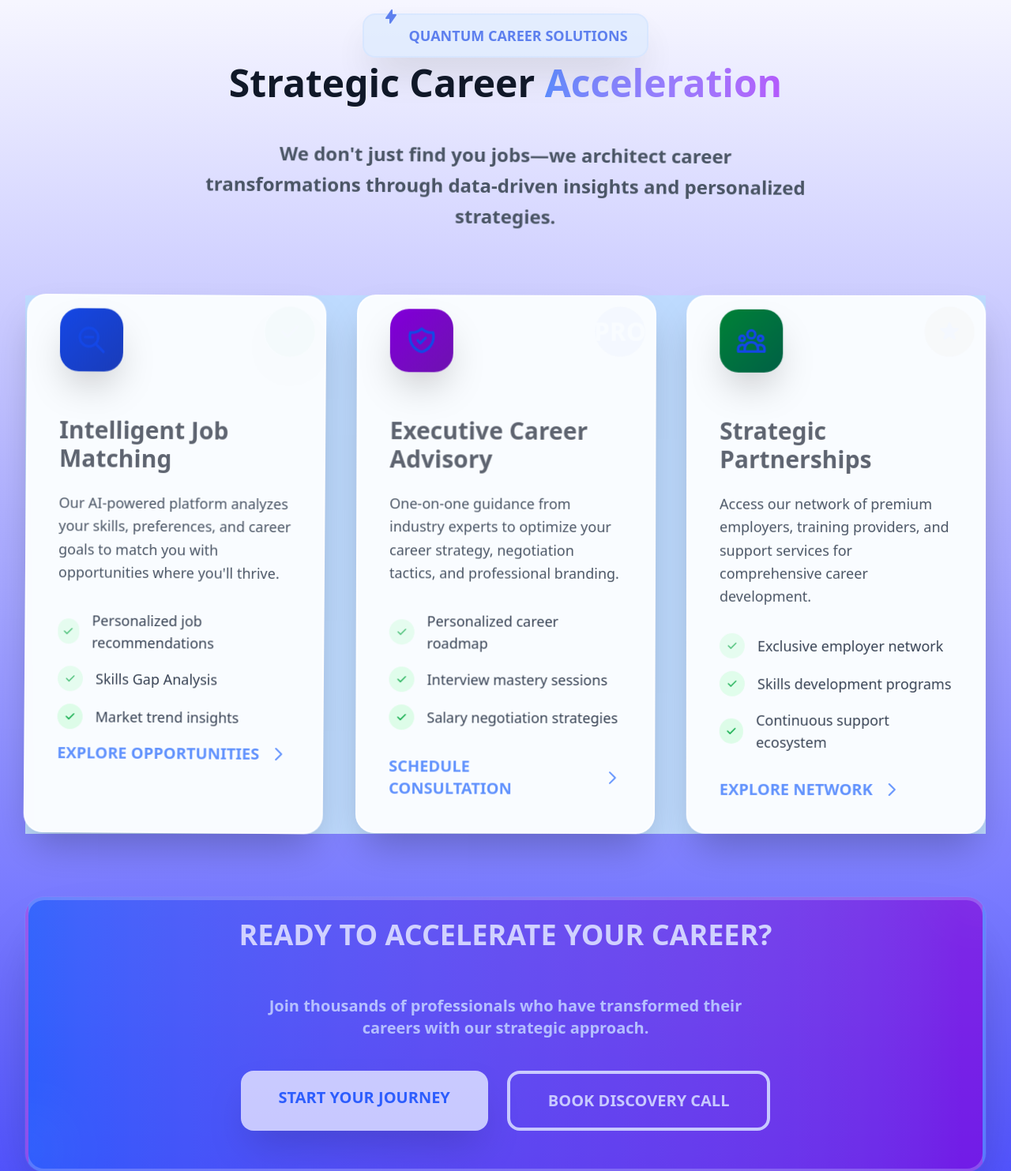
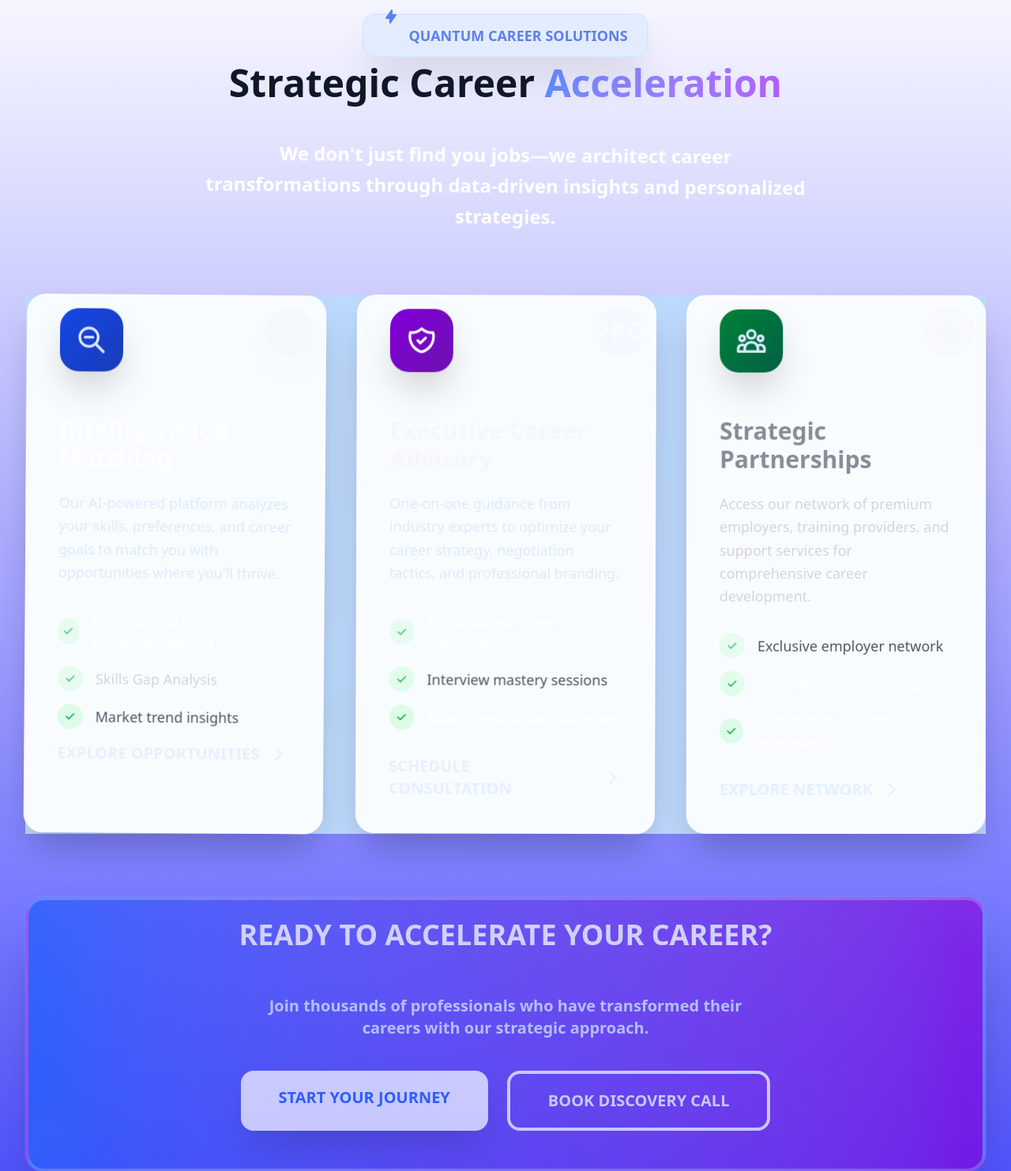
Before and after one commit to Elliot-87/YOUTHCENTRE, a Django app: page / in a window 1280 px wide. Shown: the part 1118-2601 px from the top of the page at 79% size. Run offline with Django 5.2, Linux system fonts and the light colour scheme; data comes from the database, SQL or seed files in the repository; style sheets or scripts are compiled from the project's sources; some libraries are stand-ins or nearby versions.

Commit message:
sidebar/home/featurd

```diff
--- a/templates/jobs/home.html
+++ b/templates/jobs/home.html
@@ -101,7 +101,7 @@
             <h2 class="text-5xl font-black text-gray-900 mb-6 animate-bounce">
                 Strategic Career <span class="text-transparent bg-clip-text bg-gradient-to-r from-blue-600 to-purple-600 animate-pulse">Acceleration</span>
             </h2>
-            <p class="text-2xl text-gray-600 max-w-3xl mx-auto leading-relaxed font-bold animate-float">
+            <p class="text-2xl text-white max-w-3xl mx-auto leading-relaxed font-bold animate-float">
                 We don't just find you jobs—we architect career transformations through data-driven insights and personalized strategies.
             </p>
         </div>
@@ -114,7 +114,7 @@
                 <!-- QUANTUM ICON -->
                 <div class="relative mb-8">
                     <div class="w-20 h-20 bg-gradient-to-br from-blue-700 to-blue-800 rounded-3xl flex items-center justify-center shadow-2xl group-hover:scale-125 group-hover:rotate-12 transition-all duration-500 animate-bounce">
-                        <svg class="w-10 h-10 text-blue-700" fill="none" stroke="currentColor" viewBox="0 0 24 24">
+                        <svg class="w-10 h-10 text-blue-100" fill="none" stroke="currentColor" viewBox="0 0 24 24">
                             <path stroke-linecap="round" stroke-linejoin="round" stroke-width="2" d="M21 21l-6-6m2-5a7 7 0 11-14 0 7 7 0 0114 0zM13 10H7"/>
                         </svg>
                     </div>
@@ -125,13 +125,13 @@
                     </div>
                 </div>
 
-                <h3 class="text-3xl font-black text-gray-900 mb-6 animate-pulse">Intelligent Job Matching</h3>
-                <p class="text-gray-600 mb-8 leading-relaxed text-lg font-medium">
+                <h3 class="text-3xl font-black text-white mb-6 animate-pulse">Intelligent Job Matching</h3>
+                <p class="text-blue-100 mb-8 leading-relaxed text-lg font-medium">
                     Our AI-powered platform analyzes your skills, preferences, and career goals to match you with opportunities where you'll thrive.
                 </p>
 
                 <ul class="space-y-4 mb-8">
-                    <li class="flex items-center text-gray-700 text-lg font-medium">
+                    <li class="flex items-center text-white text-lg font-medium">
                         <div class="w-8 h-8 bg-green-100 rounded-2xl flex items-center justify-center mr-4 animate-pulse">
                             <svg class="w-4 h-4 text-green-600" fill="currentColor" viewBox="0 0 20 20">
                                 <path fill-rule="evenodd" d="M16.707 5.293a1 1 0 010 1.414l-8 8a1 1 0 01-1.414 0l-4-4a1 1 0 011.414-1.414L8 12.586l7.293-7.293a1 1 0 011.414 0z" clip-rule="evenodd"/>
@@ -140,7 +140,7 @@
                         Personalized job recommendations
                     </li>
                     <ul class="space-y-4">
-    <li class="flex items-center text-gray-700 text-lg font-medium">
+    <li class="flex items-center text-gray-300 text-lg font-medium">
         <div class="w-8 h-8 bg-green-100 rounded-2xl flex items-center justify-center mr-4 animate-pulse">
             <svg class="w-4 h-4 text-green-600" fill="currentColor" viewBox="0 0 20 20">
                 <path fill-rule="evenodd" d="M16.707 5.293a1 1 0 010 1.414l-8 8a1 1 0 01-1.414 0l-4-4a1 1 0 011.414-1.414L8 12.586l7.293-7.293a1 1 0 011.414 0z" clip-rule="evenodd"/>
@@ -148,7 +148,7 @@
         </div>
         Skills Gap Analysis
     </li>
-     <li class="flex items-center text-gray-700 text-lg font-medium">
+     <li class="flex items-center text-gray-600 text-lg font-medium">
                         <div class="w-8 h-8 bg-green-100 rounded-2xl flex items-center justify-center mr-4 animate-pulse" style="animation-delay: 0.4s;">
                             <svg class="w-4 h-4 text-green-600" fill="currentColor" viewBox="0 0 20 20">
                                 <path fill-rule="evenodd" d="M16.707 5.293a1 1 0 010 1.414l-8 8a1 1 0 01-1.414 0l-4-4a1 1 0 011.414-1.414L8 12.586l7.293-7.293a1 1 0 011.414 0z" clip-rule="evenodd"/>
@@ -158,7 +158,7 @@
                     </li>
                 </ul>
 
-                <a href="{% url 'jobs:vacancy_list' %}" class="group/link inline-flex items-center text-blue-600 font-black text-xl group-hover:text-blue-700 transition-colors animate-pulse">
+                <a href="{% url 'jobs:vacancy_list' %}" class="group/link inline-flex items-center text-blue-100 font-black text-xl group-hover:text-blue-700 transition-colors animate-pulse">
                     EXPLORE OPPORTUNITIES
                     <svg class="w-6 h-6 ml-3 group-hover/link:translate-x-3 group-hover/link:rotate-45 transition-transform duration-500" fill="none" stroke="currentColor" viewBox="0 0 24 24">
                         <path stroke-linecap="round" stroke-linejoin="round" stroke-width="2" d="M9 5l7 7-7 7"/>
@@ -170,7 +170,7 @@
             <div class="group relative bg-white/90 backdrop-blur-sm rounded-3xl p-10 shadow-2xl hover:shadow-4xl transition-all duration-700 border-2 border-white/60 hover:border-purple-500/50 transform hover:-translate-y-6 hover:scale-105 animate-float hover:animate-bounce" style="animation-delay: 0.2s;">
                 <div class="relative mb-8">
                     <div class="w-20 h-20 bg-gradient-to-br from-purple-700 to-purple-800 rounded-3xl flex items-center justify-center shadow-2xl group-hover:scale-125 group-hover:rotate-12 transition-all duration-500 animate-bounce">
-                        <svg class="w-10 h-10 text-blue-700" fill="none" stroke="currentColor" viewBox="0 0 24 24">
+                        <svg class="w-10 h-10 text-white" fill="none" stroke="currentColor" viewBox="0 0 24 24">
                             <path stroke-linecap="round" stroke-linejoin="round" stroke-width="2" d="M9 12l2 2 4-4m5.618-4.016A11.955 11.955 0 0112 2.944a11.955 11.955 0 01-8.618 3.04A12.02 12.02 0 003 9c0 5.591 3.824 10.29 9 11.622 5.176-1.332 9-6.03 9-11.622 0-1.042-.133-2.052-.382-3.016z"/>
                         </svg>
                     </div>
@@ -179,13 +179,13 @@
                     </div>
                 </div>
 
-                <h3 class="text-3xl font-black text-gray-900 mb-6 animate-pulse">Executive Career Advisory</h3>
-                <p class="text-gray-600 mb-8 leading-relaxed text-lg font-medium">
+                <h3 class="text-3xl font-black text-gray-100 mb-6 animate-pulse">Executive Career Advisory</h3>
+                <p class="text-blue-100 mb-8 leading-relaxed text-lg font-medium">
                     One-on-one guidance from industry experts to optimize your career strategy, negotiation tactics, and professional branding.
                 </p>
 
                 <ul class="space-y-4 mb-8">
-                    <li class="flex items-center text-gray-700 text-lg font-medium">
+                    <li class="flex items-center text-white text-lg font-medium">
                         <div class="w-8 h-8 bg-green-100 rounded-2xl flex items-center justify-center mr-4 animate-pulse">
                             <svg class="w-4 h-4 text-green-600" fill="currentColor" viewBox="0 0 20 20">
                                 <path fill-rule="evenodd" d="M16.707 5.293a1 1 0 010 1.414l-8 8a1 1 0 01-1.414 0l-4-4a1 1 0 011.414-1.414L8 12.586l7.293-7.293a1 1 0 011.414 0z" clip-rule="evenodd"/>
@@ -193,7 +193,7 @@
                         </div>
                         Personalized career roadmap
                     </li>
-                    <li class="flex items-center text-gray-700 text-lg font-medium">
+                    <li class="flex items-center text-gray-600 text-lg font-medium">
                         <div class="w-8 h-8 bg-green-100 rounded-2xl flex items-center justify-center mr-4 animate-pulse" style="animation-delay: 0.2s;">
                             <svg class="w-4 h-4 text-green-600" fill="currentColor" viewBox="0 0 20 20">
                                 <path fill-rule="evenodd" d="M16.707 5.293a1 1 0 010 1.414l-8 8a1 1 0 01-1.414 0l-4-4a1 1 0 011.414-1.414L8 12.586l7.293-7.293a1 1 0 011.414 0z" clip-rule="evenodd"/>
@@ -201,7 +201,7 @@
                         </div>
                         Interview mastery sessions
                     </li>
-                    <li class="flex items-center text-gray-700 text-lg font-medium">
+                    <li class="flex items-center text-white text-lg font-medium">
                         <div class="w-8 h-8 bg-green-100 rounded-2xl flex items-center justify-center mr-4 animate-pulse" style="animation-delay: 0.4s;">
                             <svg class="w-4 h-4 text-green-600" fill="currentColor" viewBox="0 0 20 20">
                                 <path fill-rule="evenodd" d="M16.707 5.293a1 1 0 010 1.414l-8 8a1 1 0 01-1.414 0l-4-4a1 1 0 011.414-1.414L8 12.586l7.293-7.293a1 1 0 011.414 0z" clip-rule="evenodd"/>
@@ -211,7 +211,7 @@
                     </li>
                 </ul>
 
-                <a href="{% url 'advisory_home' %}" class="group/link inline-flex items-center text-blue-600 font-black text-xl group-hover:text-blue-700 transition-colors animate-pulse">
+                <a href="{% url 'advisory_home' %}" class="group/link inline-flex items-center text-blue-100 font-black text-xl group-hover:text-blue-700 transition-colors animate-pulse">
                     SCHEDULE CONSULTATION
                     <svg class="w-6 h-6 ml-3 group-hover/link:translate-x-3 group-hover/link:rotate-45 transition-transform duration-500" fill="none" stroke="currentColor" viewBox="0 0 24 24">
                         <path stroke-linecap="round" stroke-linejoin="round" stroke-width="2" d="M9 5l7 7-7 7"/>
@@ -223,7 +223,7 @@
             <div class="group relative bg-white/90 backdrop-blur-sm rounded-3xl p-10 shadow-2xl hover:shadow-4xl transition-all duration-700 border-2 border-white/60 hover:border-green-500/50 transform hover:-translate-y-6 hover:scale-105 animate-float hover:animate-bounce" style="animation-delay: 0.4s;">
                 <div class="relative mb-8">
                     <div class="w-20 h-20 bg-gradient-to-br from-green-700 to-emerald-800 rounded-3xl flex items-center justify-center shadow-2xl group-hover:scale-125 group-hover:rotate-12 transition-all duration-500 animate-bounce">
-                        <svg class="w-10 h-10 text-blue-700" fill="none" stroke="currentColor" viewBox="0 0 24 24">
+                        <svg class="w-10 h-10 text-blue-100" fill="none" stroke="currentColor" viewBox="0 0 24 24">
                             <path stroke-linecap="round" stroke-linejoin="round" stroke-width="2" d="M17 20h5v-2a3 3 0 00-5.356-1.857M17 20H7m10 0v-2c0-.656-.126-1.283-.356-1.857M7 20H2v-2a3 3 0 015.356-1.857M7 20v-2c0-.656.126-1.283.356-1.857m0 0a5.002 5.002 0 019.288 0M15 7a3 3 0 11-6 0 3 3 0 016 0zm6 3a2 2 0 11-4 0 2 2 0 014 0zM7 10a2 2 0 11-4 0 2 2 0 014 0z"/>
                         </svg>
                     </div>
@@ -234,13 +234,13 @@
                     </div>
                 </div>
 
-                <h3 class="text-3xl font-black text-gray-900 mb-6 animate-pulse">Strategic Partnerships</h3>
-                <p class="text-gray-600 mb-8 leading-relaxed text-lg font-medium">
+                <h3 class="text-3xl font-black text-gray-600 mb-6 animate-pulse">Strategic Partnerships</h3>
+                <p class="text-gray-300 mb-8 leading-relaxed text-lg font-medium">
                     Access our network of premium employers, training providers, and support services for comprehensive career development.
                 </p>
 
                 <ul class="space-y-4 mb-8">
-                    <li class="flex items-center text-gray-700 text-lg font-medium">
+                    <li class="flex items-center text-gray-600 text-lg font-medium">
                         <div class="w-8 h-8 bg-green-100 rounded-2xl flex items-center justify-center mr-4 animate-pulse">
                             <svg class="w-4 h-4 text-green-600" fill="currentColor" viewBox="0 0 20 20">
                                 <path fill-rule="evenodd" d="M16.707 5.293a1 1 0 010 1.414l-8 8a1 1 0 01-1.414 0l-4-4a1 1 0 011.414-1.414L8 12.586l7.293-7.293a1 1 0 011.414 0z" clip-rule="evenodd"/>
@@ -248,7 +248,7 @@
                         </div>
                         Exclusive employer network
                     </li>
-                    <li class="flex items-center text-gray-700 text-lg font-medium">
+                    <li class="flex items-center text-white text-lg font-medium">
                         <div class="w-8 h-8 bg-green-100 rounded-2xl flex items-center justify-center mr-4 animate-pulse" style="animation-delay: 0.2s;">
                             <svg class="w-4 h-4 text-green-600" fill="currentColor" viewBox="0 0 20 20">
                                 <path fill-rule="evenodd" d="M16.707 5.293a1 1 0 010 1.414l-8 8a1 1 0 01-1.414 0l-4-4a1 1 0 011.414-1.414L8 12.586l7.293-7.293a1 1 0 011.414 0z" clip-rule="evenodd"/>
@@ -256,7 +256,7 @@
                         </div>
                         Skills development programs
                     </li>
-                    <li class="flex items-center text-gray-700 text-lg font-medium">
+                    <li class="flex items-center text-white text-lg font-medium">
                         <div class="w-8 h-8 bg-green-100 rounded-2xl flex items-center justify-center mr-4 animate-pulse" style="animation-delay: 0.4s;">
                             <svg class="w-4 h-4 text-green-600" fill="currentColor" viewBox="0 0 20 20">
                                 <path fill-rule="evenodd" d="M16.707 5.293a1 1 0 010 1.414l-8 8a1 1 0 01-1.414 0l-4-4a1 1 0 011.414-1.414L8 12.586l7.293-7.293a1 1 0 011.414 0z" clip-rule="evenodd"/>
@@ -266,7 +266,7 @@
                     </li>
                 </ul>
 
-                <a href="{% url 'referrals_home' %}" class="group/link inline-flex items-center text-blue-600 font-black text-xl group-hover:text-blue-700 transition-colors animate-pulse">
+                <a href="{% url 'referrals_home' %}" class="group/link inline-flex items-center text-blue-100 font-black text-xl group-hover:text-blue-700 transition-colors animate-pulse">
                     EXPLORE NETWORK
                     <svg class="w-6 h-6 ml-3 group-hover/link:translate-x-3 group-hover/link:rotate-45 transition-transform duration-500" fill="none" stroke="currentColor" viewBox="0 0 24 24">
                         <path stroke-linecap="round" stroke-linejoin="round" stroke-width="2" d="M9 5l7 7-7 7"/>
```
Also changed, not shown: templates/jobs/advisory_category.html (+9 -9 lines), templates/jobs/advisory_home.html (+15 -15 lines).
